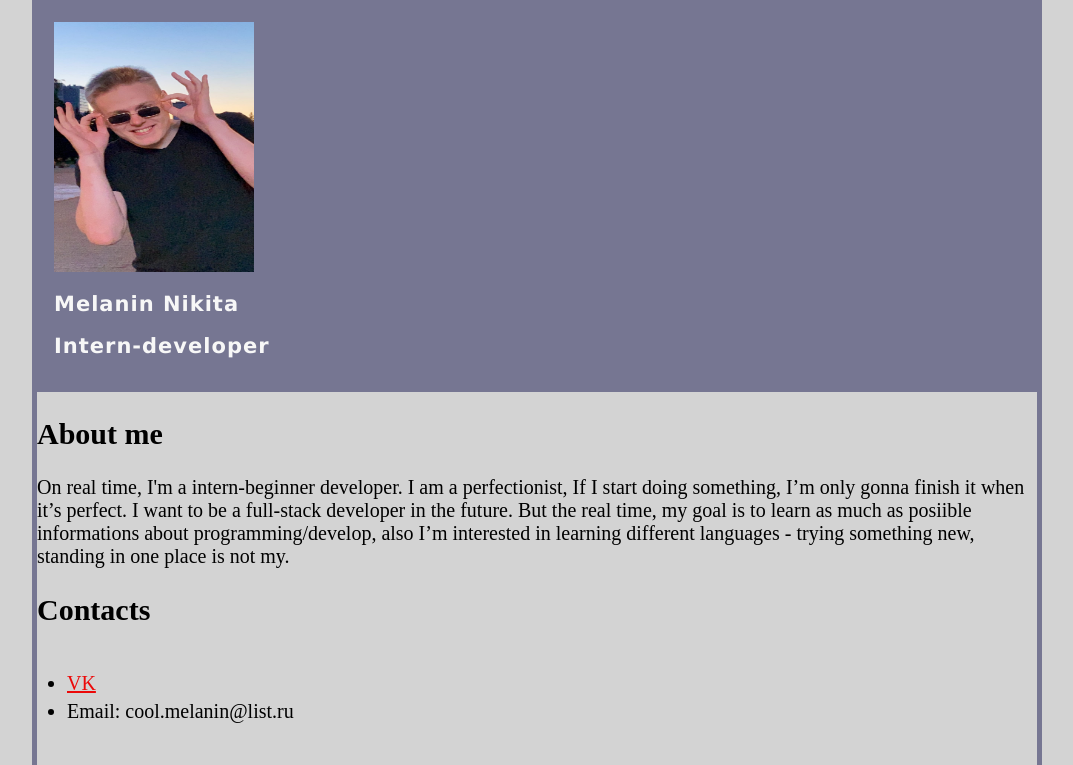
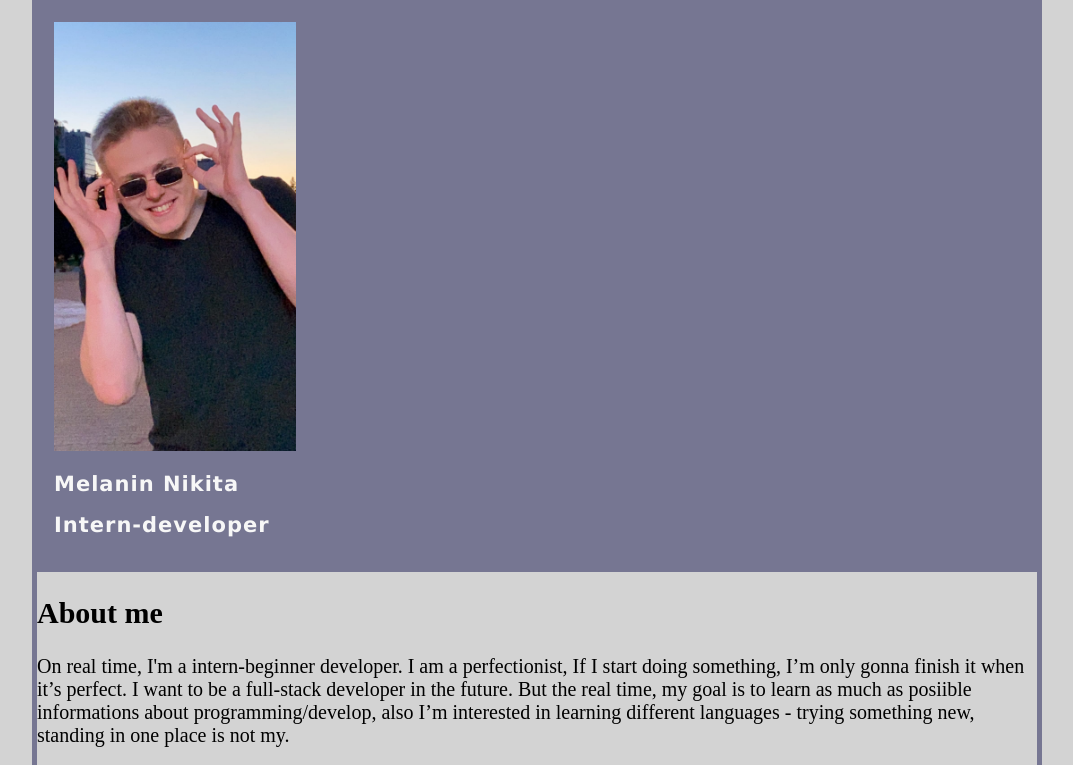
Before and after one commit to NikitaMelanin/rsschool-cv, a plain HTML site: page index.html in a window 1280 px wide. Shown: the top 765 px of the page, without its empty margins (103-1176 px from the left). Drawn offline with Linux system fonts and the light colour scheme.

Commit message:
fix: bug with photo and validator

```diff
--- a/index.html
+++ b/index.html
@@ -13,10 +13,11 @@
 
     <header>
         <div class="wrapper">
-            <div class="name-photo">
-                <img class="photo" src="image/image.jpg" alt="Photo" width="200" height="250">
+            <div class="Photo">
+                <img class="photo" src="Image/image.jpg" alt="Photo" width="25%" height="15%">
                 <section class="name">
-                    <h1>Melanin Nikita<h1>Intern-developer</h1></h1>
+                    <h1>Melanin Nikita</h1>
+                    <h2>Intern-developer</h2>
 
                 </section>
             </div>
@@ -104,8 +105,8 @@
     <footer class="footer">
         <div class="footer-content">
             <time class="main-text" id="time">2021</time>
-          <a href="https://github.com/urfuteam"><img class="logo-git" src="image/Octocat.png"alt="logo" width="150" height="120" ></a>
-          <a href="https://rs.school/js/"><img class="logo-rss" src="https://rs.school/images/rs_school_js.svg"alt="logo"></a>
+          <a href="https://github.com/urfuteam"><img class="logo-git" src="Image/Octocat.png" alt="logo" width="150" height="120" ></a>
+          <a href="https://rs.school/js/"><img class="logo-rss" src="https://rs.school/images/rs_school_js.svg" alt="logo"></a>
         </div>
       </footer>
 </body>
```
